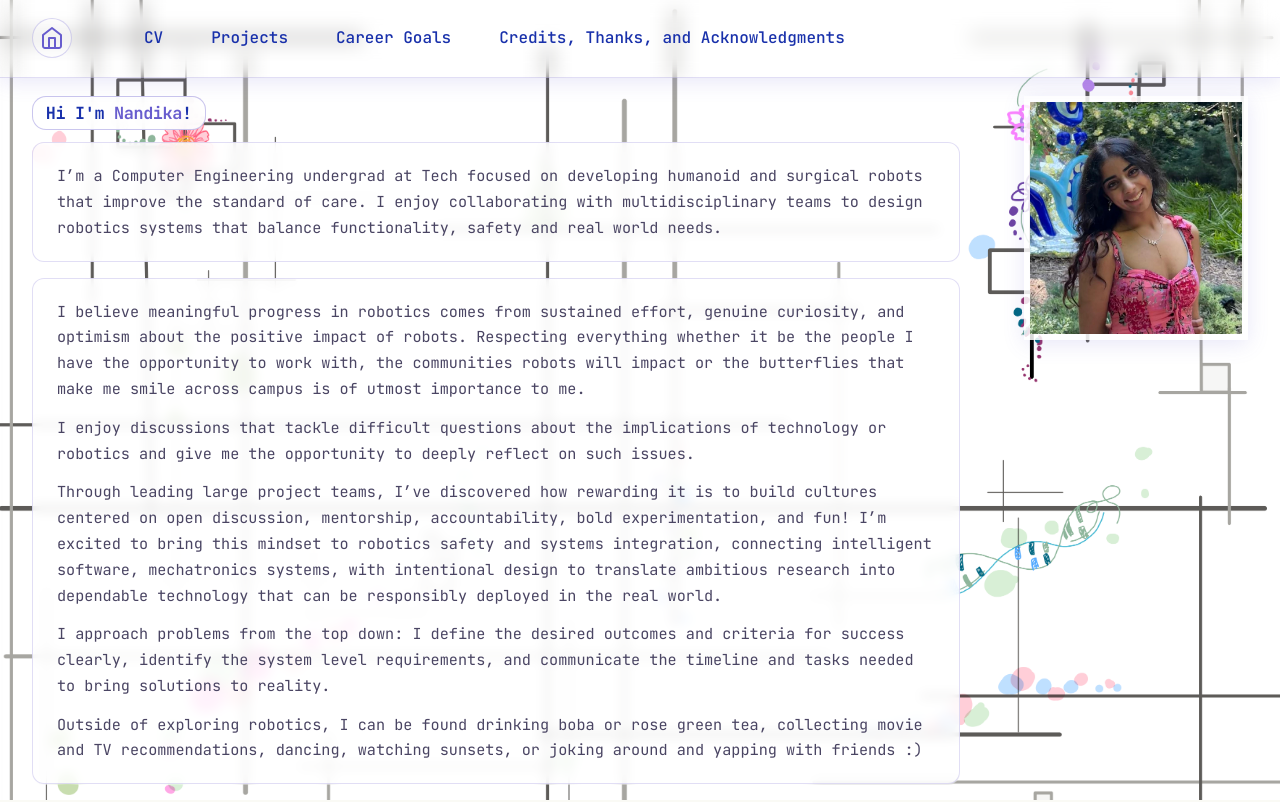
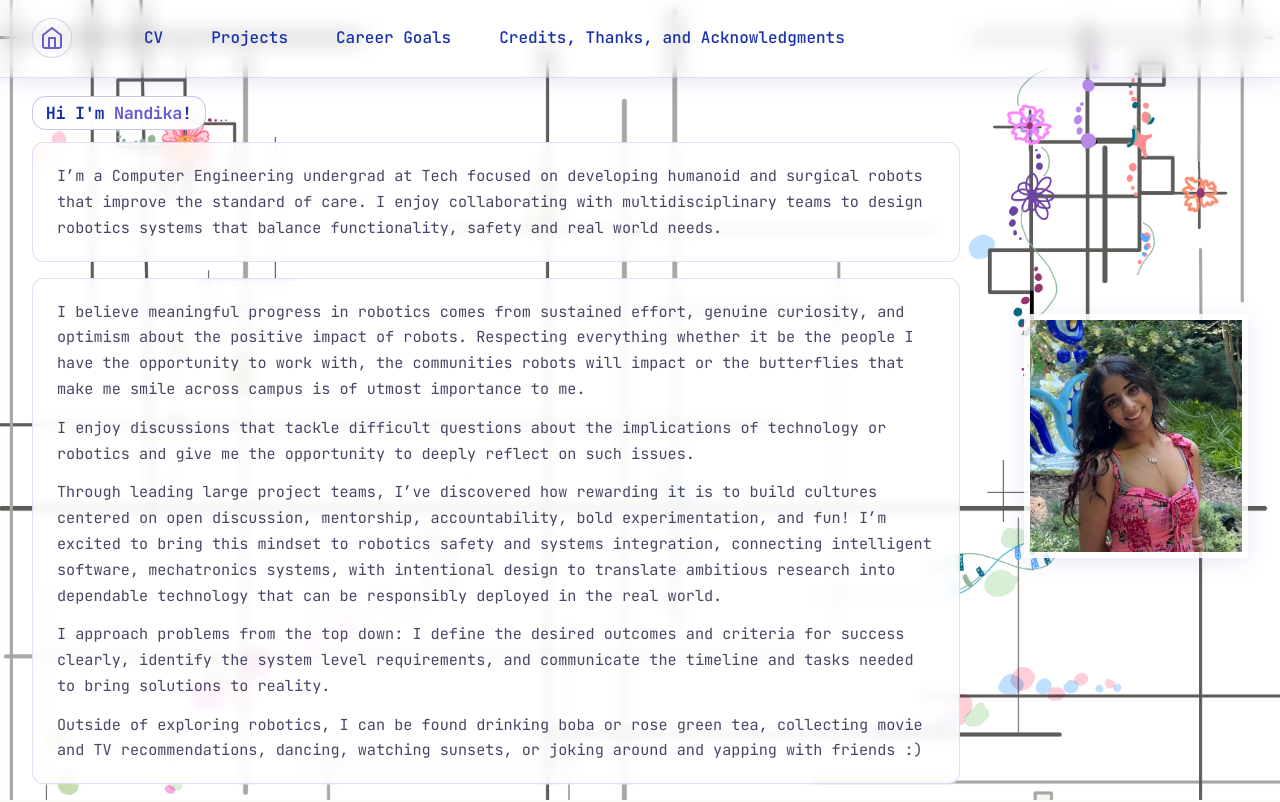
Before and after one commit to nandikakohli/nandika-kohli, a SvelteKit app in the folder personal-website/svelte-website/: page / in a window 1280 px wide. Shown: the top 802 px of the page. Built offline with nearby package versions, Linux system fonts and the light colour scheme.

Commit message:
Center homepage profile photo

```diff
--- a/personal-website/svelte-website/src/app.css
+++ b/personal-website/svelte-website/src/app.css
@@ -315,7 +315,7 @@ h1 {
 
 .photo-container {
   width: 100%;
-  min-height: auto;
+  min-height: calc(100dvh - 7.5rem);
   display: flex;
   align-items: center;
   justify-content: center;
```
